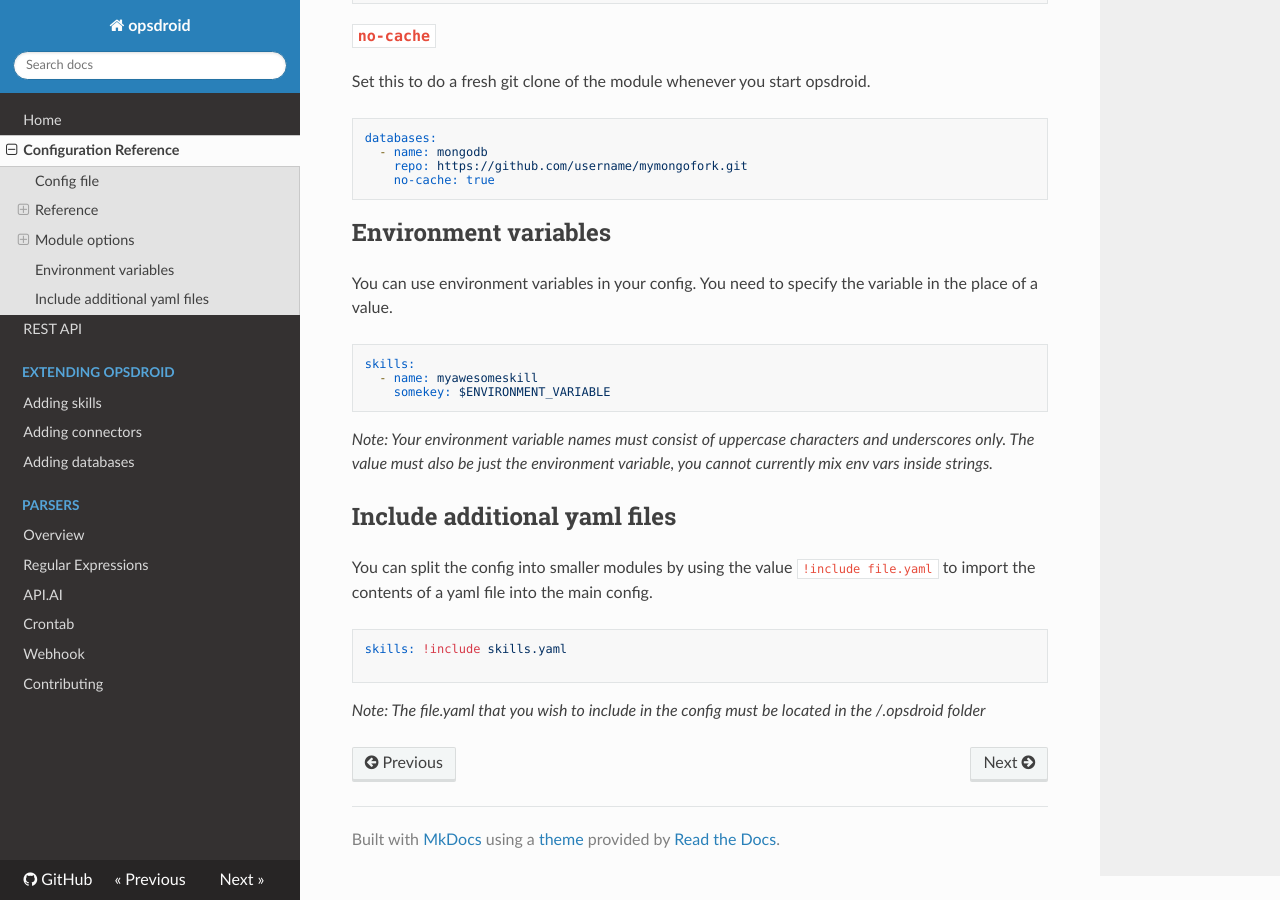
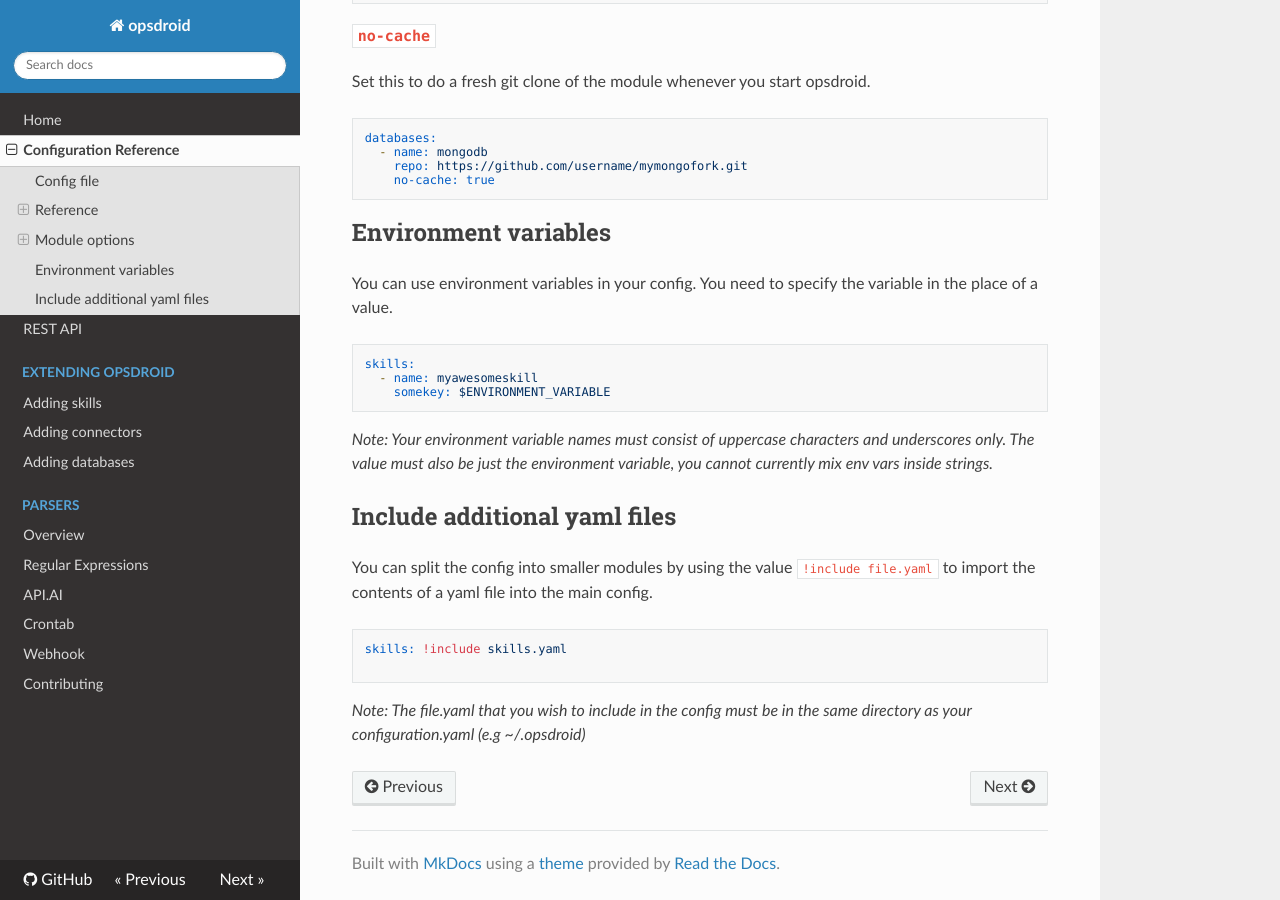
Before and after one commit to opsdroid/opsdroid, an MkDocs documentation site: the page built from docs/configuration-reference.md, in a window 1280 px wide and 900 px high, scrolled down 3770 px. Built offline with MkDocs 1.6.1, drawn with Linux system fonts in a browser that asks for light colours; nearby versions of some CDN libraries; old or Windows-style settings are respelled for this version of MkDocs.

````diff
--- a/docs/configuration-reference.md
+++ b/docs/configuration-reference.md
@@ -199,4 +199,4 @@
 
 ```
 
-_Note: The file.yaml that you wish to include in the config must be located in the /.opsdroid folder_
+_Note: The file.yaml that you wish to include in the config must be in the same directory as your configuration.yaml (e.g ~/.opsdroid)_
````
